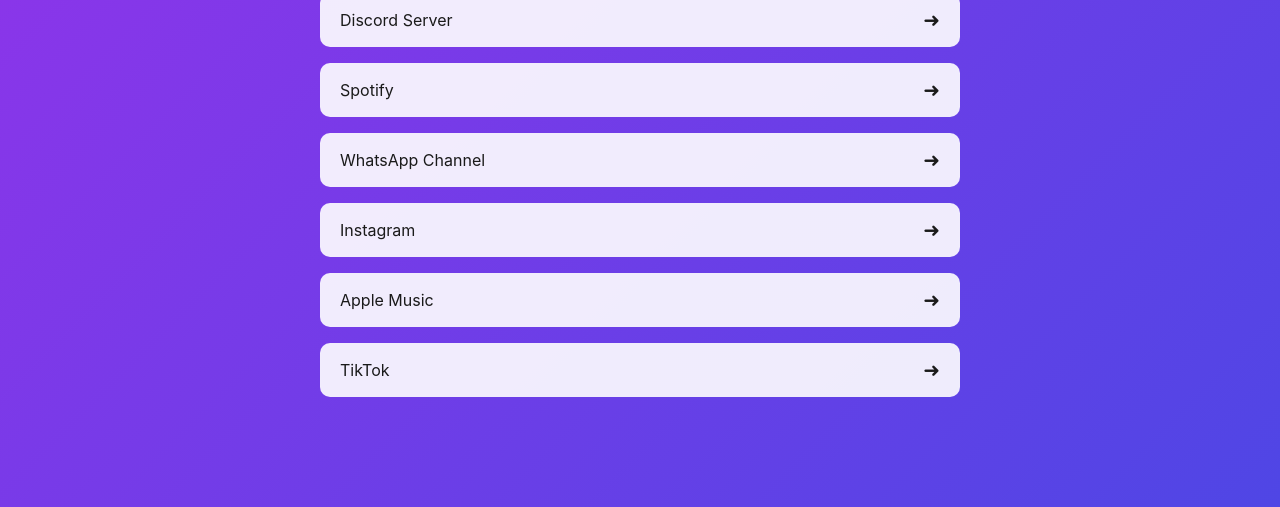
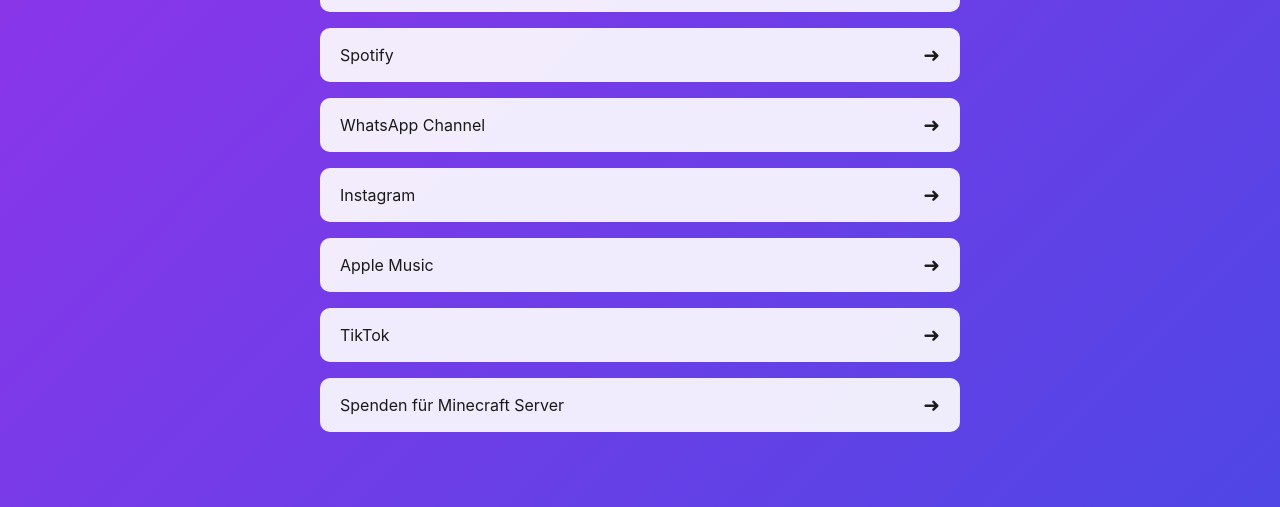
Before and after one commit to itsliande/rosenrausch, a plain HTML site: page index.html in a window 1280 px wide. Shown: the part 293-800 px from the top of the page. Drawn offline with Linux system fonts and the light colour scheme; no server answers.

Commit message:
Füge Link für Spenden für Minecraft Server hinzu

```diff
--- a/index.html
+++ b/index.html
@@ -38,6 +38,10 @@
                 <span>TikTok</span>
                 <span class="icon">➜</span>
             </a>
+            <a href="https://spenden.rosenrausch.xyz" target="_blank" class="link-button">
+                <span>Spenden für Minecraft Server</span>
+                <span class="icon">➜</span>
+            </a>
         </div>
     </div>
     <script src="tiktok-profile.js"></script>
```
